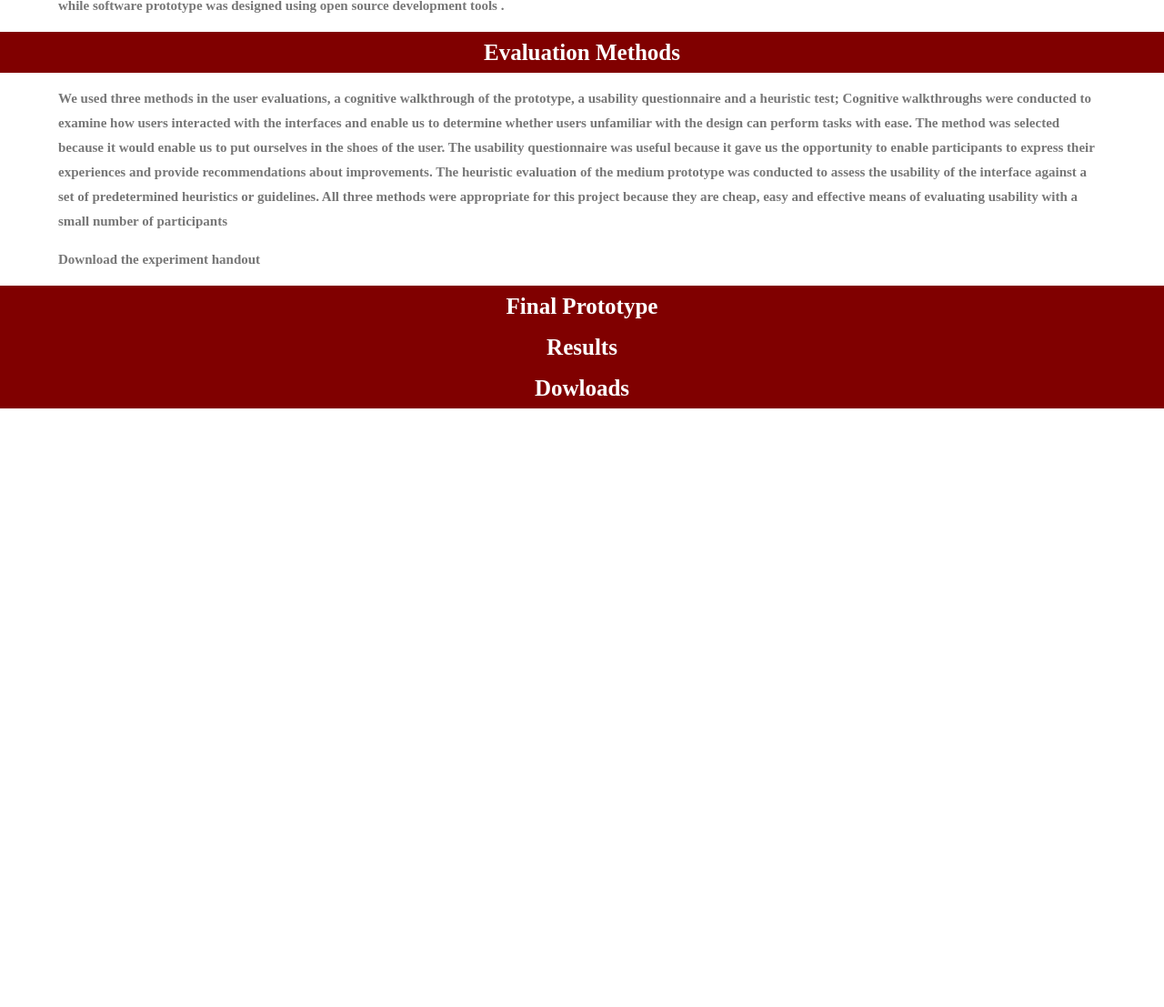
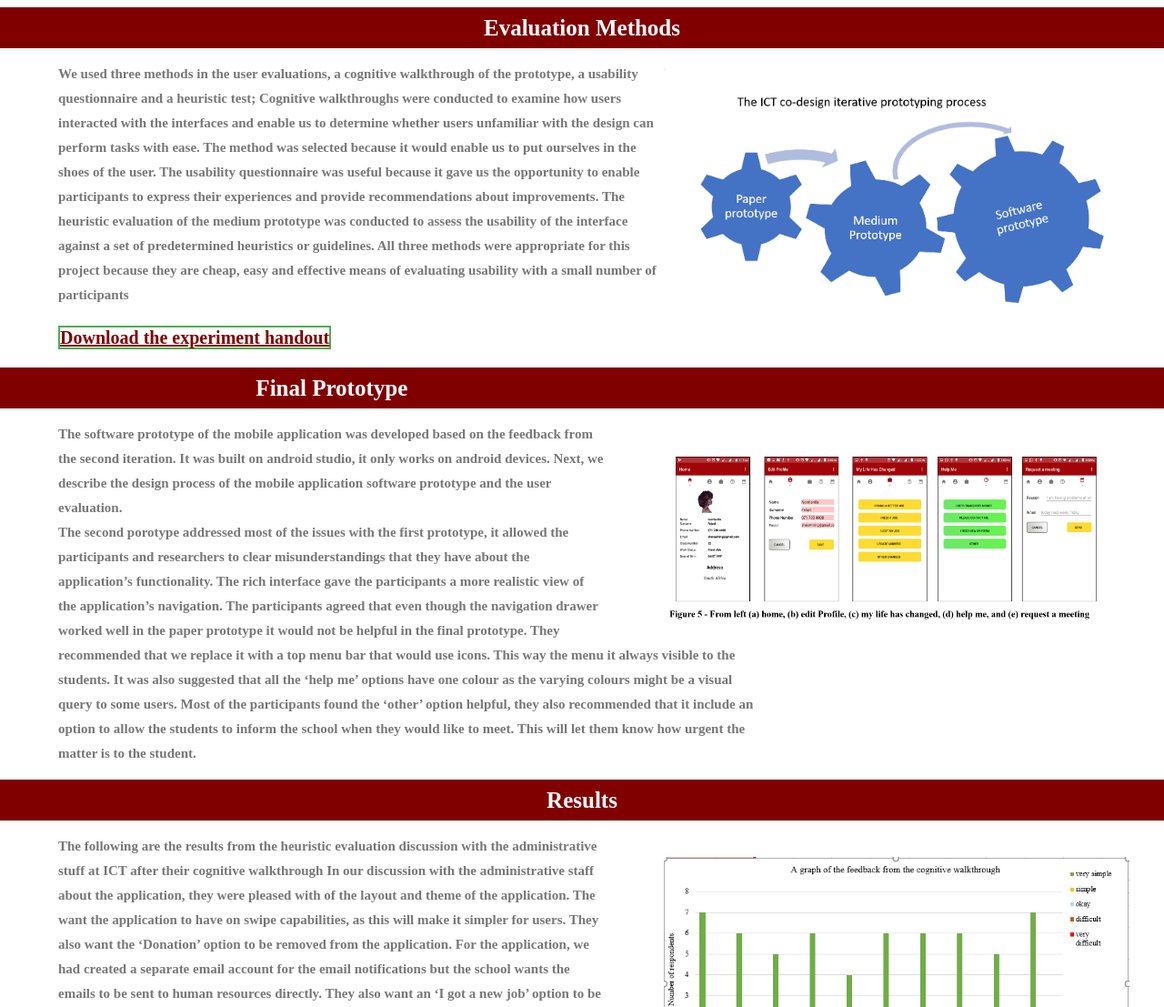
Before and after one commit to sewagodimo/CHEFREG_honours, a plain HTML site: page mobile_index.html in a window 1280 px wide. Shown: the part 1693-2800 px from the top of the page at 91% size. Before the commit the page ends 2142 px from the top, so only its background shows below. Drawn offline with nearby package versions, Linux system fonts and the light colour scheme.

Commit message:
I have added the mobile images

```diff
--- a/mobile_index.html
+++ b/mobile_index.html
@@ -29,14 +29,14 @@ equips young disadvantaged men and women with basic cooking
 skills to find employment. In addition to professional culinary
 skills, the organisation strives to foster life skills to encourage
 personal development and enable students to thrive in the catering
-industry [7]. Students who have been accepted to the program go
+industry. Students who have been accepted to the program go
 through a 3-month intensive training program followed by a 1
 month paid internship and a placement in the work field. After
 each class begins their internship placements a new group of
 students begins their training. Each class is made up of at least 20
 students. ICT started in 2009 and has over 297 graduates to date.</p>
    <p> One of the things that set ICT apart is their commitment to the
-personal development of students [7], even after they have
+personal development of students, even after they have
 graduated from the school. It is important for the organisation to
 remain in contact with their graduates to continue to support them
 on their professional journeys. However, the increase in the
@@ -117,7 +117,9 @@ using open source development tools .</p>
 </div>
 <div>
  <div class="header" id="paper">Evaluation Methods</div>
- <p>We used three methods in the user evaluations, a cognitive
+ <div style="display: block;">
+ <div > <img src="images/iterate.png" style="width: 40%;float: right;padding-right: 3%;">
+  <p style="width: 60%">We used three methods in the user evaluations, a cognitive
 walkthrough of the prototype, a usability questionnaire and a
 heuristic test; Cognitive walkthroughs were conducted to examine
 how users interacted with the interfaces and enable us to
@@ -132,17 +134,65 @@ usability of the interface against a set of predetermined heuristics
 or guidelines. All three methods were appropriate for this
 project because they are cheap, easy and effective means of
 evaluating usability with a small number of participants</p>
-<p><a>Download the experiment handout</a></p>
-
+<p><a href="documents/survey.pdf" style="font-size: 20px; border: 2px solid #4CAF50; color:  #800000;">Download the experiment handout</a></p>
+</div>
+    <div></div>
 
 </div>
 <div>
  <div class="header" id="paper">Final Prototype</div>
+ <div class="with-image">
+    <div><img src="images/proto3.png" style="width: 40%; padding-top: 3%; padding-left: 5%;float: right;padding-right: 3%;">
+      <p style="width: 60%">The software prototype of the mobile application was developed
+based on the feedback from the second iteration. It was built on
+android studio, it only works on android devices. Next, we
+describe the design process of the mobile application software
+prototype and the user evaluation.</br>
+The second porotype addressed most of the issues with the first
+prototype, it allowed the participants and researchers to clear
+misunderstandings that they have about the application’s
+functionality. The rich interface gave the participants a more
+realistic view of the application’s navigation. The participants
+agreed that even though the navigation drawer worked well in the
+paper prototype it would not be helpful in the final prototype.
+They recommended that we replace it with a top menu bar that
+would use icons. This way the menu it always visible to the
+students. It was also suggested that all the ‘help me’ options have
+one colour as the varying colours might be a visual query to some
+users. Most of the participants found the ‘other’ option helpful,
+they also recommended that it include an option to allow the
+students to inform the school when they would like to meet. This
+will let them know how urgent the matter is to the student. </p>
+    </div>
+
+ </div>
 
 </div>
 
 <div>
   <div class="header" id="results">Results</div>
+  <div><img src="images/graph1.png" style="width: 40%; padding-top: 2%; padding-left: 5%;float: right;padding-right: 3%;">
+  <p>
+    The following are the results from the heuristic evaluation
+discussion with the administrative stuff at ICT after their cognitive
+walkthrough
+In our discussion with the administrative staff about the
+application, they were pleased with of the layout and theme of the
+application. The want the application to have on swipe
+capabilities, as this will make it simpler for users. They also want
+the ‘Donation’ option to be removed from the application. For the
+application, we had created a separate email account for the email
+notifications but the school wants the emails to be sent to human
+resources directly. They also want an ‘I got a new job’ option to
+be added to the My life has changed screen.<br></br>
+They noted that the login screen buttons look more like text than
+buttons so we should add a 3D feel to them. They did not like the
+dark burgundy colour of the application on the registration form,
+they suggested that we make the colour much brighter. They also
+suggested that the colour of the dialog boxed should be white and
+not the application’s theme colour.
+  </p>
+</div>
 </div>
 
 <div>
```
Also changed, not shown: index.html (+1 -1 lines), images/graph1.PNG (added), images/graph2.PNG (added), images/itc_icon.jpg (renamed from images/ICT Icon.jpg), images/iterate.png (added), images/proto2.png (added), images/proto3.png (added), 2 other files.
